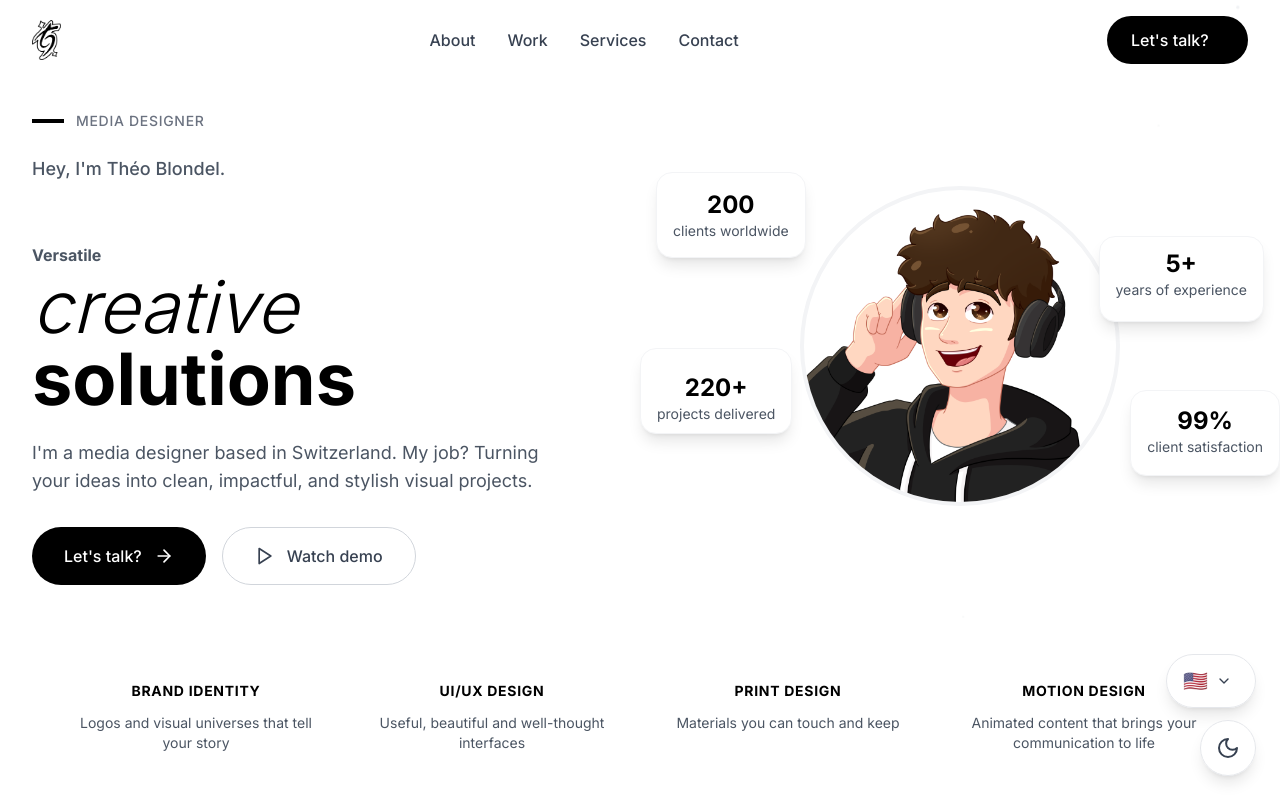
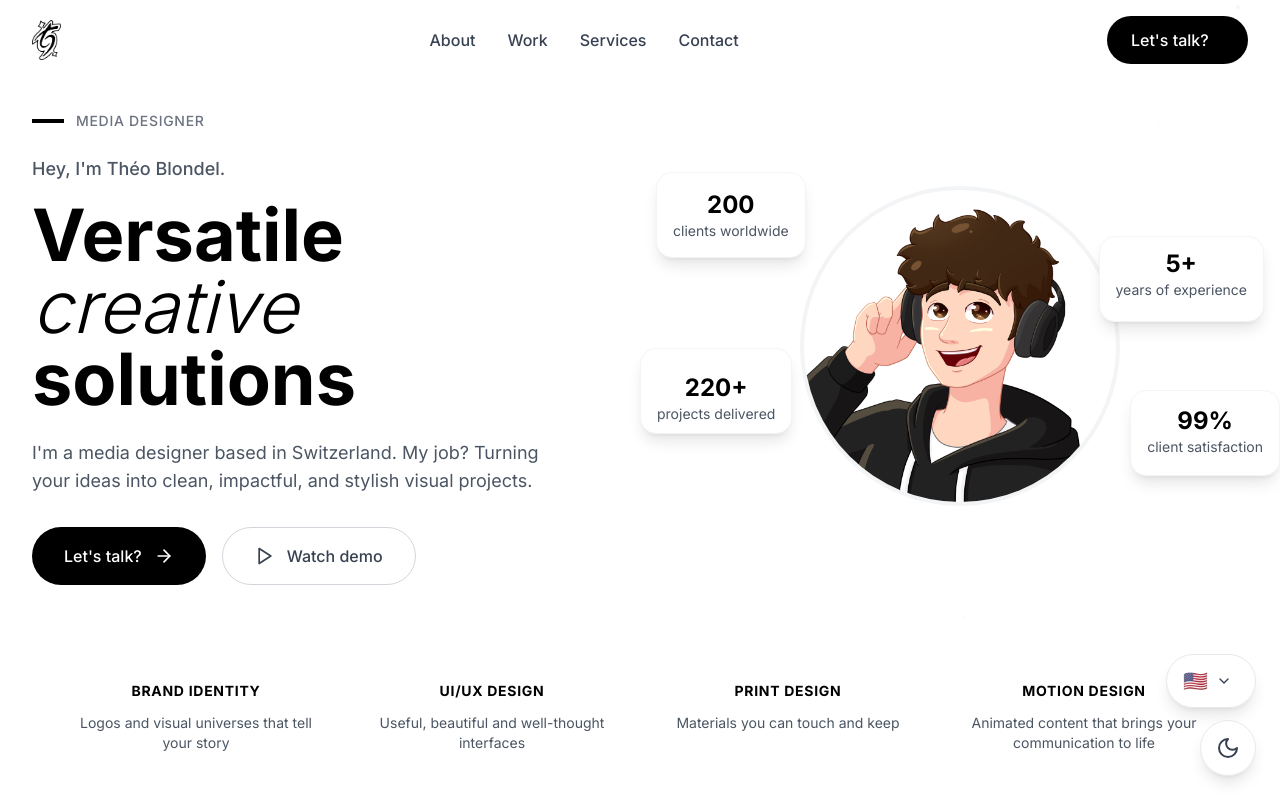
Before and after one commit to serfgxgsdfgcvg/xcfgv, a React (Vite) app: page / in a window 1280 px wide. Shown: the top 800 px of the page. Built offline with nearby package versions, Linux system fonts and the light colour scheme.

Commit message:
Agrandir le titre Solutions et forcer 1 mot par ligne

```diff
--- a/src/components/Hero.tsx
+++ b/src/components/Hero.tsx
@@ -83,7 +83,7 @@ export default function Hero() {
                       initial={{ opacity: 0, y: 30 }}
                       animate={{ opacity: 1, y: 0 }}
                       transition={{ delay: 0.4 }}
-                      className="text-gray-600 dark:text-gray-400 leading-relaxed mb-6 group-hover:text-gray-700 dark:group-hover:text-gray-400 transition-colors text-sm sm:text-base text-balance"
+                      className="block text-3xl sm:text-5xl lg:text-6xl xl:text-7xl font-bold leading-tight text-black dark:text-white"
                     >
                       {t('hero.title1')}
                     </motion.span>
```
